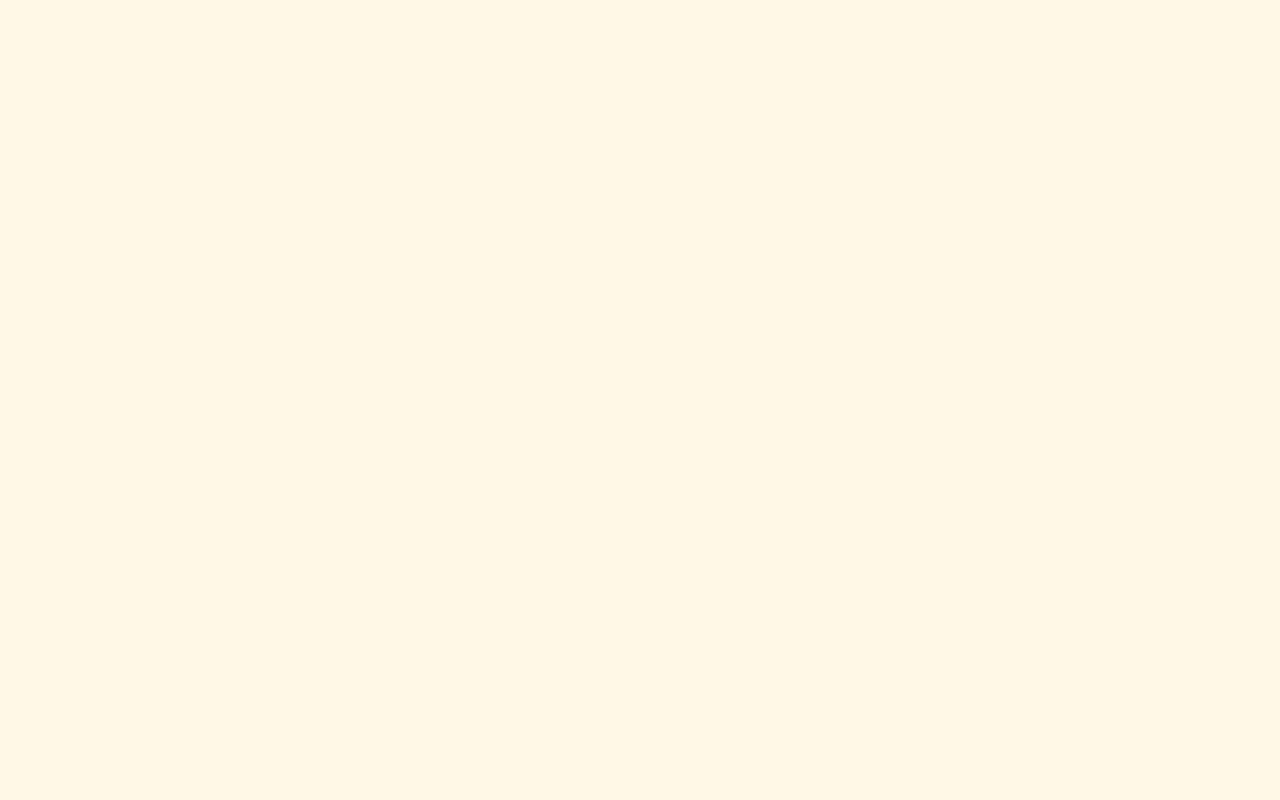
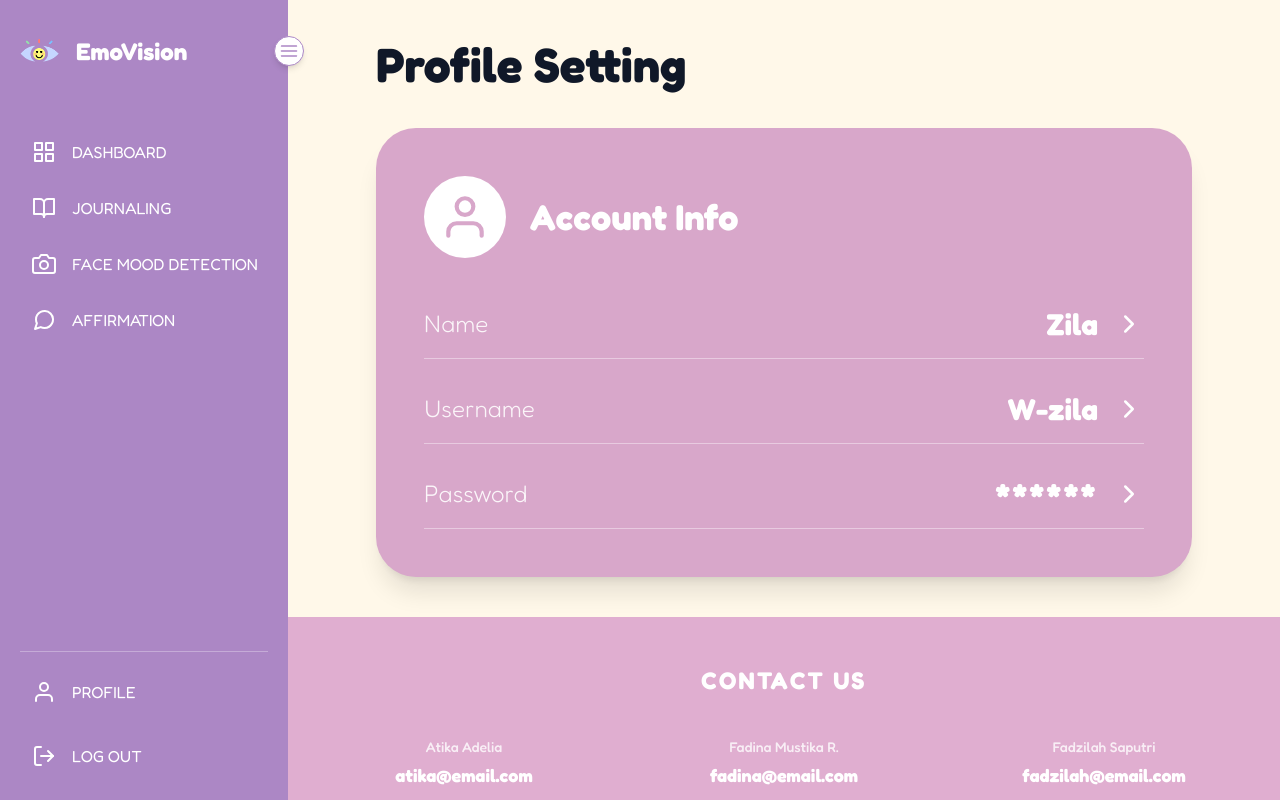
Before and after one commit to EmoVision-Capstone-Project/emovision-frontend, a React (Vite) app: page /profile in a window 1280 px wide. Before the commit this address had no page. Built offline with nearby package versions, Linux system fonts and the light colour scheme.

Commit message:
complete profile page and fix sidebar layout

```diff
--- a/src/App.jsx
+++ b/src/App.jsx
@@ -3,6 +3,7 @@ import LandingPage from "./pages/LandingPage";
 import Login from "./pages/Login";
 import Register from "./pages/Register";
 import Dashboard from "./pages/Dashboard";
+import Profile from "./pages/Profile";
 
 function App() {
   return (
@@ -12,6 +13,7 @@ function App() {
         <Route path="/login" element={<Login />} />
         <Route path="/register" element={<Register />} />
         <Route path="/dashboard" element={<Dashboard />} />
+        <Route path="/profile" element={<Profile />} />
       </Routes>
     </Router>
   );
--- a/src/components/Logo.jsx
+++ b/src/components/Logo.jsx
@@ -1,4 +1,4 @@
-import logoImg from "../assets/logo.png"; // Sesuaikan nama file
+import logoImg from "../assets/logo.png";
 
 export default function Logo({ className = "h-8" }) {
   return (
--- a/src/components/Sidebar.jsx
+++ b/src/components/Sidebar.jsx
@@ -17,14 +17,12 @@ export default function Sidebar() {
   return (
     <div className={`${isOpen ? "w-72" : "w-20"} duration-300 h-screen bg-emo-primary relative flex flex-col justify-between p-5 pt-8 text-white flex-shrink-0 transition-all`}>
 
-      {/* Tombol Toggle */}
       <FiMenu
         className="absolute -right-4 top-9 bg-white text-emo-primary text-3xl p-1 rounded-full cursor-pointer shadow-md border border-emo-primary z-50"
         onClick={() => setIsOpen(!isOpen)}
       />
 
       <div>
-        {/* Logo Section - Ditambah flex-shrink-0 dan object-contain agar tidak gepeng */}
         <div className="flex items-center gap-x-4 mb-10 overflow-hidden h-10">
           <img src={logoImg} alt="Logo" className={`h-10 w-10 object-contain flex-shrink-0 cursor-pointer duration-500 ${isOpen && "rotate-[360deg]"}`} />
           <h1 className={`text-white origin-left font-bold text-2xl duration-200 ${!isOpen && "scale-0"}`}>
@@ -32,11 +30,9 @@ export default function Sidebar() {
           </h1>
         </div>
 
-        {/* Menu Items */}
         <ul className="pt-2 space-y-4">
           {menus.map((menu, index) => (
             <Link to={menu.path} key={index}>
-              {/* Logika Hover: Jika buka rata kiri (justify-start), jika tutup rata tengah (justify-center) */}
               <li className={`flex items-center ${isOpen ? "justify-start gap-x-4" : "justify-center"} cursor-pointer p-3 rounded-xl transition-colors duration-200 ${
                   location.pathname === menu.path ? "bg-white text-emo-primary font-bold" : "hover:bg-white/20"
                 } mt-2`}
@@ -51,7 +47,6 @@ export default function Sidebar() {
         </ul>
       </div>
 
-      {/* Bottom Menu */}
       <div className="border-t border-white/30 pt-4 space-y-4">
         <Link to="/profile" className={`flex items-center ${isOpen ? "justify-start gap-x-4" : "justify-center"} cursor-pointer p-3 hover:bg-white/20 rounded-xl`}>
           <div className="flex-shrink-0"><FiUser size={24} /></div>
--- /dev/null
+++ b/src/pages/Profile.jsx
@@ -0,0 +1,151 @@
+import { useState } from "react";
+import { FiUser, FiChevronRight } from "react-icons/fi";
+import Sidebar from "../components/Sidebar";
+import Footer from "../components/Footer";
+
+export default function Profile() {
+  const [isEditing, setIsEditing] = useState(false);
+
+  const [profileData, setProfileData] = useState({
+    name: "Zila",
+    username: "W-zila",
+    password: "mysecretpassword"
+  });
+
+  const [editFormData, setEditFormData] = useState({ ...profileData });
+
+  const handleEditClick = () => {
+    setEditFormData({ ...profileData });
+    setIsEditing(true);
+  };
+
+  const handleCancel = () => {
+    setIsEditing(false);
+  };
+
+  const handleSave = () => {
+    setProfileData({ ...editFormData });
+    setIsEditing(false);
+  };
+
+  const handleChange = (e) => {
+    const { name, value } = e.target;
+    setEditFormData(prev => ({
+      ...prev,
+      [name]: value
+    }));
+  };
+
+  return (
+    <div className="flex h-screen bg-emo-bg font-fredoka overflow-hidden">
+      <Sidebar />
+
+      <div className="flex-1 overflow-y-auto flex flex-col">
+        <div className="p-10 max-w-4xl mx-auto w-full flex-grow">
+
+          <h1 className="text-5xl font-bold text-gray-900 mb-10">Profile Setting</h1>
+
+          <div className="bg-[#D8A7CA] rounded-[40px] p-12 shadow-xl text-white relative">
+
+            {!isEditing ? (
+              <>
+                <div className="flex items-center gap-6 mb-12">
+                  <div className="bg-white text-[#D8A7CA] p-4 rounded-full">
+                    <FiUser size={50} />
+                  </div>
+                  <h2 className="text-4xl font-bold">Account Info</h2>
+                </div>
+
+                <div className="space-y-8">
+                  <div className="flex items-center justify-between border-b border-white/40 pb-4 group cursor-pointer" onClick={handleEditClick}>
+                    <span className="text-2xl font-light opacity-90">Name</span>
+                    <div className="flex items-center gap-4">
+                      <span className="text-3xl font-bold">{profileData.name}</span>
+                      <FiChevronRight size={30} className="group-hover:translate-x-2 transition-transform" />
+                    </div>
+                  </div>
+
+                  <div className="flex items-center justify-between border-b border-white/40 pb-4 group cursor-pointer" onClick={handleEditClick}>
+                    <span className="text-2xl font-light opacity-90">Username</span>
+                    <div className="flex items-center gap-4">
+                      <span className="text-3xl font-bold">{profileData.username}</span>
+                      <FiChevronRight size={30} className="group-hover:translate-x-2 transition-transform" />
+                    </div>
+                  </div>
+
+                  <div className="flex items-center justify-between border-b border-white/40 pb-4 group cursor-pointer" onClick={handleEditClick}>
+                    <span className="text-2xl font-light opacity-90">Password</span>
+                    <div className="flex items-center gap-4">
+                      <span className="text-3xl font-bold tracking-widest">******</span>
+                      <FiChevronRight size={30} className="group-hover:translate-x-2 transition-transform" />
+                    </div>
+                  </div>
+                </div>
+              </>
+            ) : (
+
+              <div className="flex flex-col items-center">
+                <div className="bg-white text-[#D8A7CA] p-6 rounded-full mb-12">
+                  <FiUser size={60} />
+                </div>
+
+                <div className="w-full max-w-2xl space-y-6">
+                  <div className="flex items-center">
+                    <label className="w-1/3 text-2xl font-light opacity-90">Name</label>
+                    <input
+                      type="text"
+                      name="name"
+                      value={editFormData.name}
+                      onChange={handleChange}
+                      className="w-2/3 bg-[#FDF0F6] text-gray-800 text-xl px-6 py-4 rounded-full focus:outline-none focus:ring-4 focus:ring-white/50"
+                    />
+                  </div>
+
+                  <div className="flex items-center">
+                    <label className="w-1/3 text-2xl font-light opacity-90">Username</label>
+                    <input
+                      type="text"
+                      name="username"
+                      value={editFormData.username}
+                      onChange={handleChange}
+                      className="w-2/3 bg-[#FDF0F6] text-gray-800 text-xl px-6 py-4 rounded-full focus:outline-none focus:ring-4 focus:ring-white/50"
+                    />
+                  </div>
+
+                  <div className="flex items-center">
+                    <label className="w-1/3 text-2xl font-light opacity-90">Password</label>
+                    <input
+                      type="password"
+                      name="password"
+                      value={editFormData.password}
+                      onChange={handleChange}
+                      className="w-2/3 bg-[#FDF0F6] text-gray-800 text-xl px-6 py-4 rounded-full focus:outline-none focus:ring-4 focus:ring-white/50 tracking-widest"
+                    />
+                  </div>
+
+                  <div className="flex justify-end gap-4 pt-6">
+                    <button
+                      onClick={handleCancel}
+                      className="bg-[#B894B9] text-white font-bold text-xl px-8 py-3 rounded-full hover:bg-opacity-80 transition-all"
+                    >
+                      Cancel
+                    </button>
+                    <button
+                      onClick={handleSave}
+                      className="bg-[#9B7DA8] text-white font-bold text-xl px-10 py-3 rounded-full shadow-lg hover:bg-opacity-80 transition-all"
+                    >
+                      Save
+                    </button>
+                  </div>
+                </div>
+              </div>
+            )}
+
+          </div>
+        </div>
+
+        <Footer />
+      </div>
+    </div>
+  );
+}
```
Also changed, not shown: src/components/Navbar.jsx (+1 -10 lines), src/pages/Dashboard.jsx (line endings or trailing spaces).
